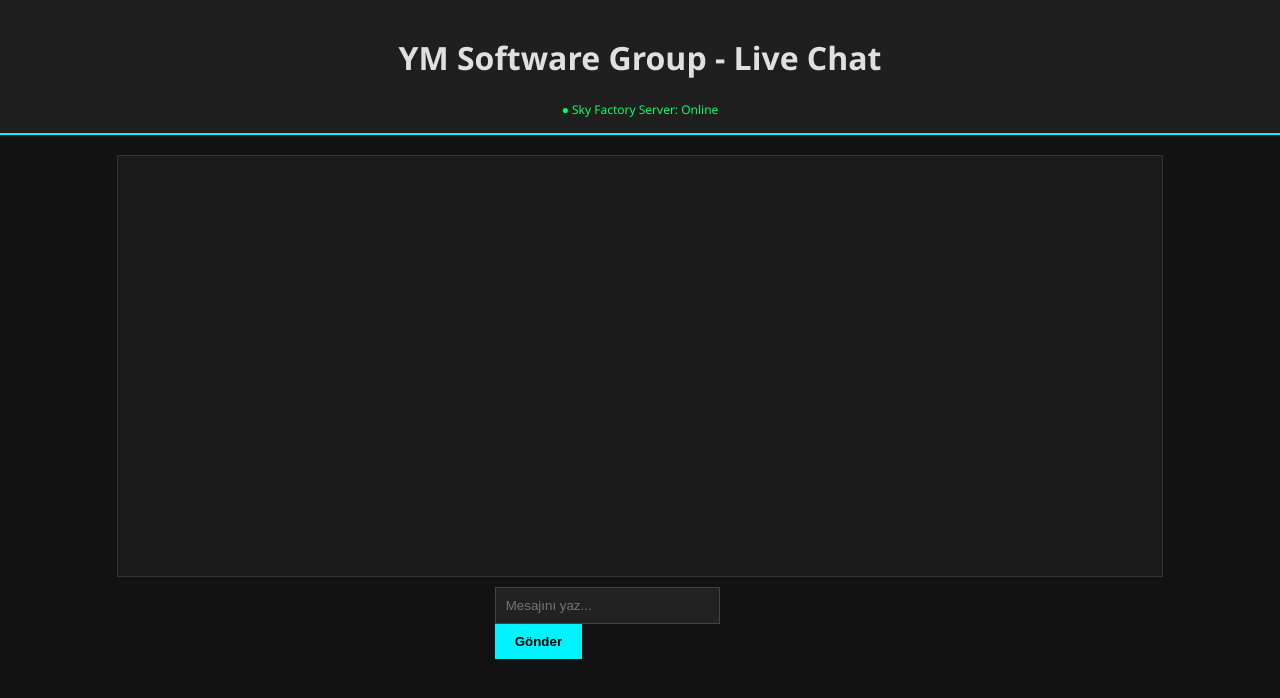
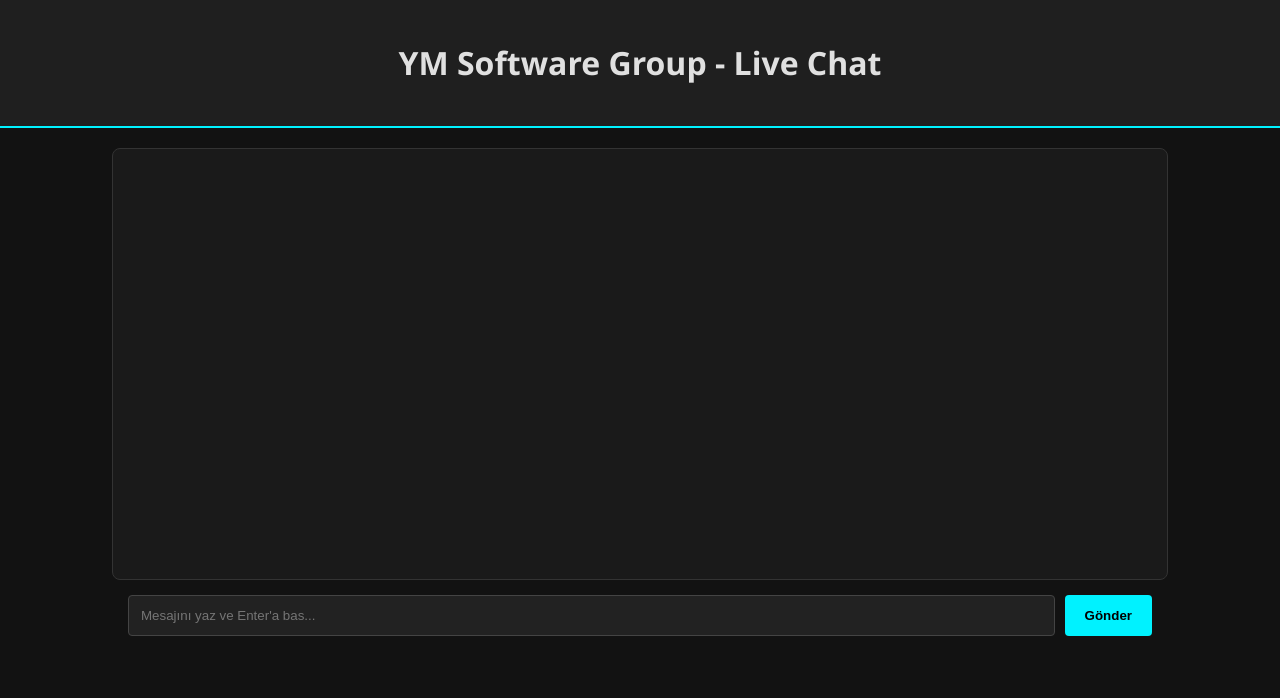
Before and after one commit to yahyagencel/mini-chatbot, a website: page public/index.html in a window 1280 px wide. Drawn offline with Linux system fonts and the light colour scheme.

Commit message:
Update index.html

```diff
--- a/public/index.html
+++ b/public/index.html
@@ -1,31 +1,27 @@
 <!DOCTYPE html>
 <html lang="tr">
 <head>
+    <meta charset="UTF-8">
+    <title>YM Software Group Chat</title>
     <style>
-        /* Modern Dark Gaming Teması */
+        /* Arka planı garantiye aldık */
         body {
-            background-color: #121212; /* Derin Koyu Gri */
+            background-color: #121212 !important;
             color: #e0e0e0;
             font-family: 'Segoe UI', sans-serif;
             margin: 0;
             display: flex;
             flex-direction: column;
             align-items: center;
+            height: 100vh;
         }
 
         #header {
             background: #1f1f1f;
             width: 100%;
-            padding: 15px;
+            padding: 20px;
             text-align: center;
-            border-bottom: 2px solid #00f2ff; /* Neon Mavi (Teknoloji) */
-        }
-
-        /* YM Software Group Özel Başlığı */
-        .status-badge {
-            font-size: 12px;
-            color: #00ff66; /* Minecraft Yeşili */
-            margin-top: 5px;
+            border-bottom: 2px solid #00f2ff;
         }
 
         #chat-window {
@@ -35,15 +31,31 @@
             margin-top: 20px;
             overflow-y: scroll;
             background: #1a1a1a;
-            padding: 10px;
+            padding: 15px;
+            border-radius: 8px;
+        }
+
+        /* Mesajların ekranda şık görünmesi için */
+        .mesaj {
+            padding: 8px;
+            border-bottom: 1px solid #333;
+            color: #00ff66; /* Mesajlar yeşil aksanlı olsun */
+        }
+
+        .input-area {
+            margin-top: 15px;
+            width: 80%;
+            display: flex;
+            gap: 10px;
         }
 
         input {
-            width: 70%;
-            padding: 10px;
+            flex-grow: 1;
+            padding: 12px;
             background: #222;
             color: white;
             border: 1px solid #444;
+            border-radius: 4px;
         }
 
         button {
@@ -52,6 +64,7 @@
             border: none;
             cursor: pointer;
             font-weight: bold;
+            border-radius: 4px;
         }
     </style>
 </head>
@@ -59,31 +72,44 @@
 
     <div id="header">
         <h1>YM Software Group - Live Chat</h1>
-        <div class="status-badge">● Sky Factory Server: Online</div>
     </div>
 
     <div id="chat-window"></div>
 
-    <div style="margin-top: 10px;">
-        <input type="text" id="mesaj-kutusu" placeholder="Mesajını yaz...">
+    <div class="input-area">
+        <input type="text" id="mesaj-kutusu" placeholder="Mesajını yaz ve Enter'a bas...">
         <button onclick="mesajGonder()">Gönder</button>
     </div>
 
     <script>
         const inputField = document.getElementById("mesaj-kutusu");
+        const chatWindow = document.getElementById("chat-window");
 
         // 1. ENTER TUŞU ÖZELLİĞİ
         inputField.addEventListener("keypress", function(event) {
             if (event.key === "Enter") {
-                event.preventDefault(); // Sayfa yenilenmesini engelle
-                mesajGonder(); // Gönder fonksiyonunu tetikle
+                event.preventDefault();
+                mesajGonder();
             }
         });
 
+        // 2. MESAJ GÖNDERME VE EKRANA YAZDIRMA
         function mesajGonder() {
-            // Buraya kendi gönderim mantığını ekle
-            console.log("Mesaj gönderildi: " + inputField.value);
-            inputField.value = ""; // Kutuyu temizle
+            if (inputField.value.trim() !== "") {
+                // Yeni bir div oluştur
+                const yeniMesaj = document.createElement("div");
+                yeniMesaj.className = "mesaj";
+                yeniMesaj.textContent = "Sen: " + inputField.value;
+
+                // Mesajı pencereye ekle
+                chatWindow.appendChild(yeniMesaj);
+
+                // Pencereyi en aşağı kaydır
+                chatWindow.scrollTop = chatWindow.scrollHeight;
+
+                // Kutuyu temizle
+                inputField.value = "";
+            }
         }
     </script>
 </body>
```
